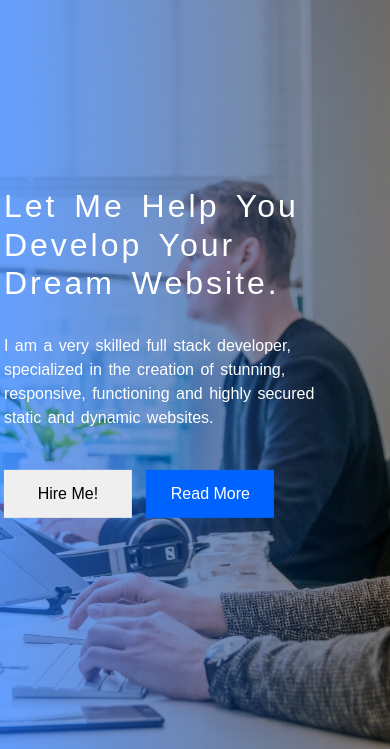
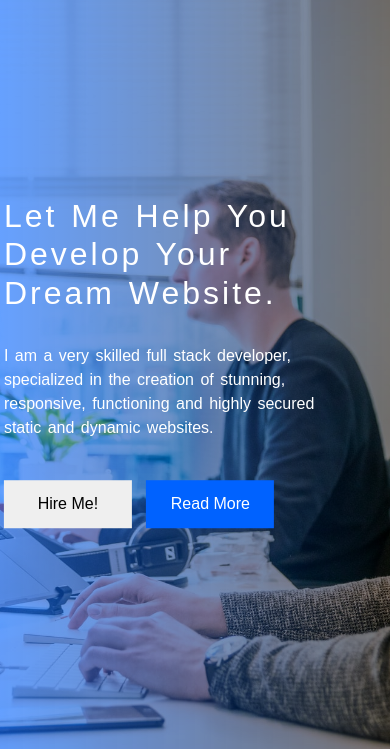
Before and after one commit to DevDiekola/myportfolio, a plain HTML site: page index.html in a window 390 px wide. Shown: the part 95-844 px from the top of the page. Drawn offline with nearby package versions, Linux system fonts and the light colour scheme.

Commit message:
Update style.css

```diff
--- a/css/style.css
+++ b/css/style.css
@@ -53,9 +53,9 @@ body{
 
 .intro{
 	position: absolute;
-	top: 55%;
+	top: 57%;
 	left: 10%;
-	transform: translate(-10%, -55%);
+	transform: translate(-10%, -57%);
 }
 
 .intro h1{
@@ -69,18 +69,21 @@ body{
 @media only screen and (max-width: 979px){
 	.intro h1{
 		font-size: 3.2rem;
+		word-spacing: 4px;
 	}
 }
 
 @media only screen and (max-width: 767px){
 	.intro h1{
 		font-size: 2.8rem;
+		word-spacing: 3px;
 	}
 }
 
 @media only screen and (max-width: 620px){
 	.intro h1{
 		font-size: 2.5rem;
+		word-spacing: 2px;
 	}
 }
 
```
